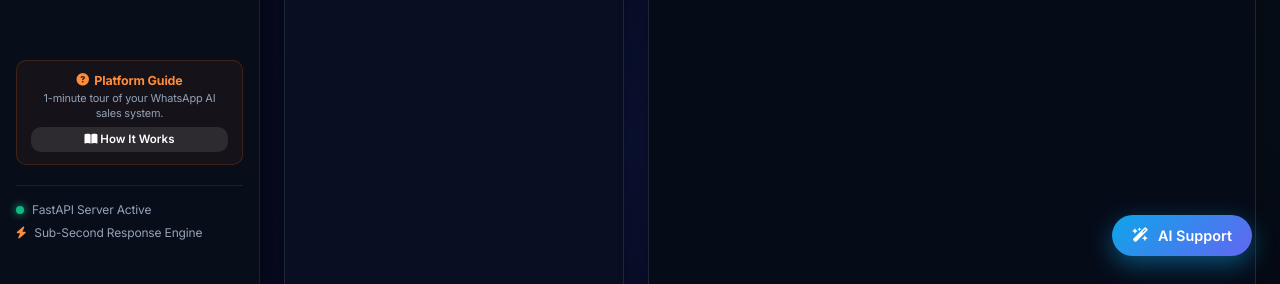
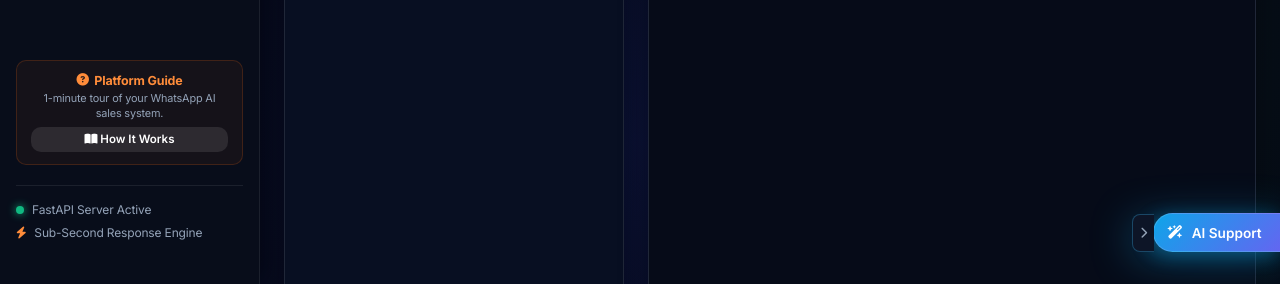
Before and after one commit to Charles-Owolabi/tektutors-whatsapp-agent-v1, a FastAPI app: page /dashboard in a window 1280 px wide. Shown: the part 891-1175 px from the top of the page. Run offline with FastAPI, Linux system fonts and the light colour scheme; data comes from the database, SQL or seed files in the repository; data that the repository does not hold is empty; parts of the project's set-up code (start-up, migrations or seed data) failed here and were passed over; some libraries are stand-ins or nearby versions.

Commit message:
feat: make AI Support button collapsible to extreme right edge to prevent content overlap

```diff
--- a/static/css/dashboard.css
+++ b/static/css/dashboard.css
@@ -3406,39 +3406,94 @@ textarea.form-control {
    Floating AI Support Copilot Trigger & Drawer Styles
    ========================================================================== */
 
-/* Floating Trigger Button */
-.floating-copilot-btn {
+/* Floating Trigger Button Docked to Extreme Right (Collapsible) */
+.floating-copilot-wrapper {
     position: fixed;
-    bottom: 1.75rem;
-    right: 1.75rem;
+    bottom: 2rem;
+    right: 0;
     z-index: 9999;
+    display: flex;
+    align-items: center;
+    transition: transform 0.3s cubic-bezier(0.16, 1, 0.3, 1), box-shadow 0.25s ease;
+    filter: drop-shadow(0 6px 20px rgba(14, 165, 233, 0.35));
+}
+
+.floating-copilot-wrapper.is-collapsed {
+    /* Collapse flush into the extreme right margin, leaving only an elegant 34px icon handle */
+    transform: translateX(calc(100% - 34px));
+}
+
+.floating-copilot-wrapper.is-collapsed:hover {
+    transform: translateX(calc(100% - 44px));
+}
+
+.copilot-collapse-handle {
+    background: #0d1527;
+    border: 1px solid rgba(56, 189, 248, 0.3);
+    border-right: none;
+    color: #94a3b8;
+    height: 38px;
+    width: 22px;
+    border-radius: 8px 0 0 8px;
+    display: flex;
+    align-items: center;
+    justify-content: center;
+    cursor: pointer;
+    font-size: 0.72rem;
+    transition: all 0.2s ease;
+    margin-right: -1px;
+    z-index: 2;
+}
+
+.copilot-collapse-handle:hover {
+    background: #111d36;
+    color: #38bdf8;
+    border-color: rgba(56, 189, 248, 0.5);
+    width: 26px;
+}
+
+.floating-copilot-wrapper.is-collapsed .copilot-collapse-handle {
+    border-radius: 8px 0 0 8px;
+    height: 42px;
+    width: 34px;
     background: linear-gradient(135deg, #0ea5e9, #6366f1);
     color: #ffffff;
-    border: none;
-    border-radius: 999px;
-    padding: 0.75rem 1.25rem;
-    font-size: 0.9rem;
+    border: 1px solid rgba(255, 255, 255, 0.2);
+    border-right: none;
+    box-shadow: -4px 0 16px rgba(14, 165, 233, 0.4);
+}
+
+.floating-copilot-btn {
+    position: relative;
+    background: linear-gradient(135deg, #0ea5e9, #6366f1);
+    color: #ffffff;
+    border: 1px solid rgba(255, 255, 255, 0.15);
+    border-right: none;
+    border-radius: 20px 0 0 20px;
+    padding: 0.65rem 1.15rem 0.65rem 0.85rem;
+    font-size: 0.85rem;
     font-weight: 600;
     cursor: pointer;
-    box-shadow: 0 8px 24px rgba(14, 165, 233, 0.45);
-    display: flex;
-    align-items: center;
-    gap: 0.6rem;
-    transition: all 0.25s cubic-bezier(0.4, 0, 0.2, 1);
+    display: flex;
+    align-items: center;
+    gap: 0.55rem;
+    transition: all 0.25s cubic-bezier(0.16, 1, 0.3, 1);
+    box-shadow: -4px 4px 18px rgba(14, 165, 233, 0.35);
+    white-space: nowrap;
 }
 
 .floating-copilot-btn:hover {
-    transform: translateY(-3px) scale(1.03);
-    box-shadow: 0 12px 30px rgba(14, 165, 233, 0.6);
+    background: linear-gradient(135deg, #0284c7, #4f46e5);
+    box-shadow: -6px 6px 24px rgba(14, 165, 233, 0.55);
 }
 
 .copilot-pulse-ring {
     position: absolute;
     top: -4px;
     left: -4px;
-    right: -4px;
+    right: 0;
     bottom: -4px;
-    border-radius: 999px;
+    border-radius: 20px 0 0 20px;
     border: 2px solid #38bdf8;
     animation: copilotPulse 2.4s infinite;
     pointer-events: none;
--- a/templates/dashboard.html
+++ b/templates/dashboard.html
@@ -2104,12 +2104,17 @@
 
     <!-- Floating AI Support Copilot Trigger & Drawer -->
     <div id="floating-copilot-container">
-        <!-- Floating Pill Button -->
-        <button id="floating-copilot-btn" class="floating-copilot-btn" onclick="toggleFloatingCopilot()" title="Ask AI Support & Troubleshooter">
-            <span class="copilot-pulse-ring"></span>
-            <i class="fa-solid fa-wand-magic-sparkles"></i>
-            <span class="btn-text">AI Support</span>
-        </button>
+        <!-- Floating Pill Button Docked to Right Screen Edge with Collapse Handle -->
+        <div id="floating-copilot-wrapper" class="floating-copilot-wrapper" onclick="handleCopilotWrapperClick(event)">
+            <button id="floating-copilot-collapse-btn" class="copilot-collapse-handle" onclick="toggleCopilotButtonCollapse(event)" title="Collapse AI Support to right edge">
+                <i class="fa-solid fa-chevron-right" id="copilot-collapse-icon"></i>
+            </button>
+            <button id="floating-copilot-btn" class="floating-copilot-btn" onclick="handleCopilotBtnClick(event)" title="Ask AI Support & Troubleshooter">
+                <span class="copilot-pulse-ring"></span>
+                <i class="fa-solid fa-wand-magic-sparkles"></i>
+                <span class="btn-text">AI Support</span>
+            </button>
+        </div>
 
         <!-- Floating Drawer Window (Completely hidden by default until AI Support button is clicked) -->
         <div id="floating-copilot-drawer" class="floating-copilot-drawer d-none" style="display: none;">
@@ -2295,6 +2300,56 @@ document.addEventListener('DOMContentLoaded', () => {
 });
 
 // ==========================================
+// Floating AI Support Button Collapse / Expand & Handlers
+// ==========================================
+function toggleCopilotButtonCollapse(event) {
+    if (event) {
+        event.stopPropagation();
+        event.preventDefault();
+    }
+    const wrapper = document.getElementById('floating-copilot-wrapper');
+    const icon = document.getElementById('copilot-collapse-icon');
+    if (!wrapper) return;
+
+    const isCollapsed = wrapper.classList.toggle('is-collapsed');
+    if (icon) {
+        icon.className = isCollapsed ? 'fa-solid fa-chevron-left' : 'fa-solid fa-chevron-right';
+    }
+    try {
+        localStorage.setItem('copilotBtnCollapsed', isCollapsed ? 'true' : 'false');
+    } catch (e) { /* ignore storage errors */ }
+}
+
+function handleCopilotWrapperClick(event) {
+    const wrapper = document.getElementById('floating-copilot-wrapper');
+    if (wrapper && wrapper.classList.contains('is-collapsed')) {
+        toggleCopilotButtonCollapse(event);
+    }
+}
+
+function handleCopilotBtnClick(event) {
+    if (event) event.stopPropagation();
+    const wrapper = document.getElementById('floating-copilot-wrapper');
+    if (wrapper && wrapper.classList.contains('is-collapsed')) {
+        toggleCopilotButtonCollapse(event);
+    } else {
+        toggleFloatingCopilot();
+    }
+}
+
+// Restore user-preferred collapsed state on page load
+document.addEventListener('DOMContentLoaded', () => {
+    try {
+        if (localStorage.getItem('copilotBtnCollapsed') === 'true') {
+            const wrapper = document.getElementById('floating-copilot-wrapper');
+            const icon = document.getElementById('copilot-collapse-icon');
+            if (wrapper) wrapper.classList.add('is-collapsed');
+            if (icon) icon.className = 'fa-solid fa-chevron-left';
+        }
+    } catch (e) { /* ignore */ }
+});
+
+// ==========================================
 // Window Controls: Floating AI Support & In-App Troubleshooter
 // ==========================================
 function toggleFloatingCopilot() {
```
